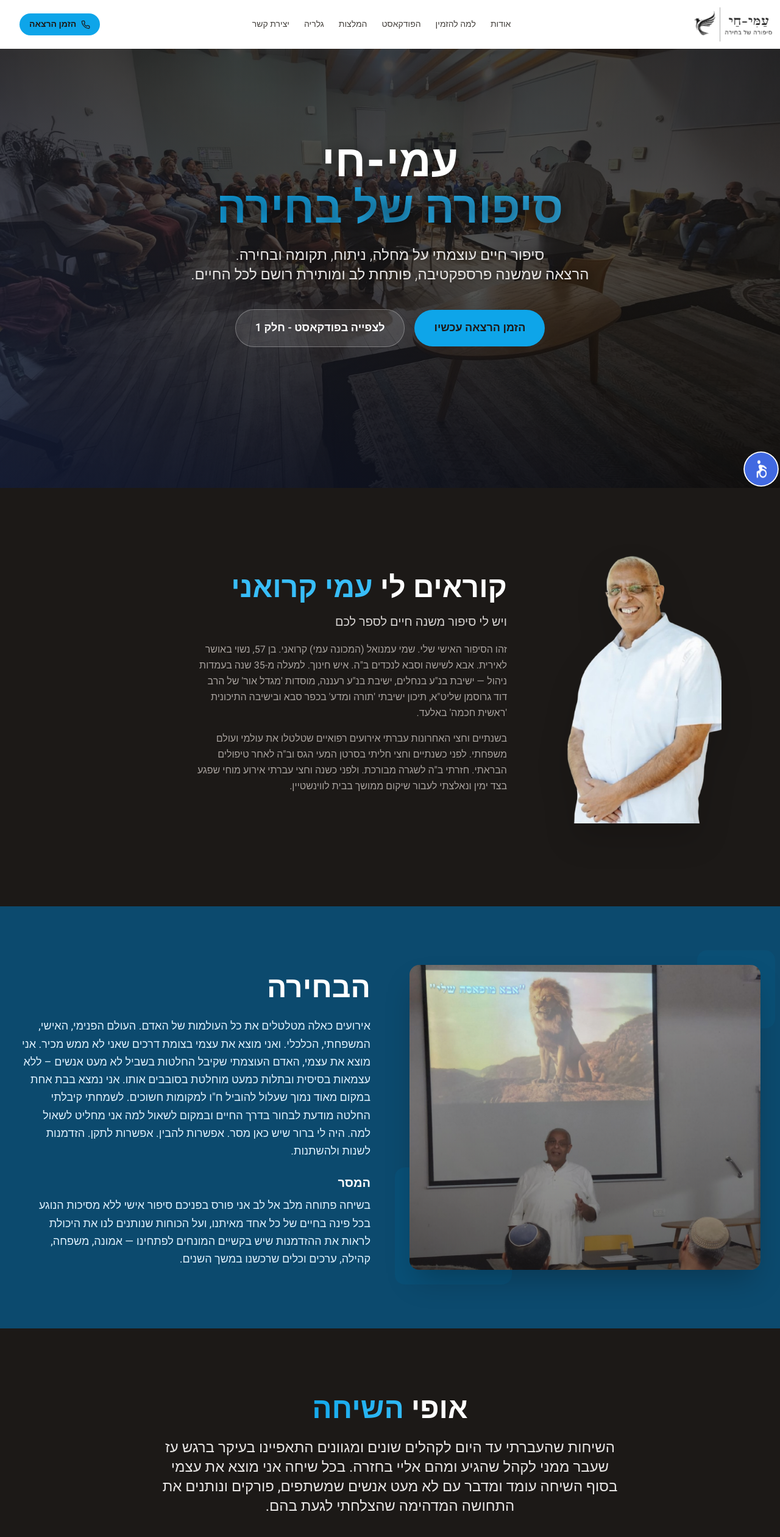
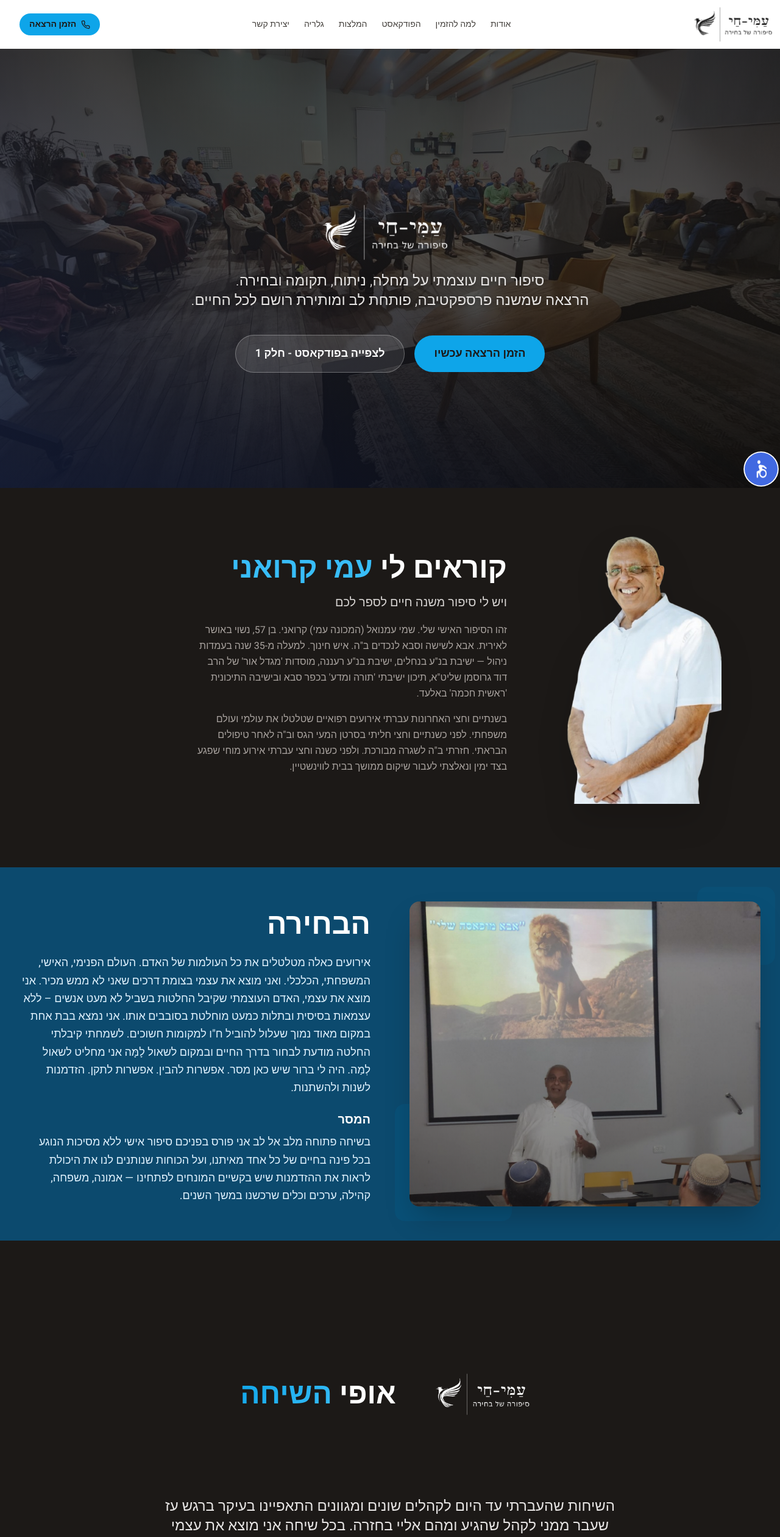
Before and after one commit to urlsab/ami-story, a React (Vite) app: page / in a window 1280 px wide. Shown: the top 2520 px of the page at 61% size. Built offline with nearby package versions, Linux system fonts and the light colour scheme.

Commit message:
edit text and logos

```diff
--- a/src/components/About.tsx
+++ b/src/components/About.tsx
@@ -8,7 +8,7 @@ export default function About() {
     <section
       id="about"
       ref={ref as React.RefObject<HTMLElement>}
-      className="py-24 bg-sky-900"
+      className="py-14 bg-sky-900"
     >
       <div className="max-w-7xl mx-auto px-4 sm:px-6 lg:px-8">
         <div className="grid lg:grid-cols-2 gap-16 items-center">
@@ -35,7 +35,7 @@ export default function About() {
             </h2>
             <div className="space-y-6 text-sky-100 text-lg leading-relaxed">
               <p>
-                אירועים כאלה מטלטלים את כל העולמות של האדם. העולם הפנימי, האישי, המשפחתי, הכלכלי. ואני מוצא את עצמי בצומת דרכים שאני לא ממש מכיר. אני מוצא את עצמי, האדם העוצמתי שקיבל החלטות בשביל לא מעט אנשים – ללא עצמאות בסיסית ובתלות כמעט מוחלטת בסובבים אותו. אני נמצא בבת אחת במקום מאוד נמוך שעלול להוביל ח"ו למקומות חשוכים. לשמחתי קיבלתי החלטה מודעת לבחור בדרך החיים ובמקום לשאול למה אני מחליט לשאול למה. היה לי ברור שיש כאן מסר. אפשרות להבין. אפשרות לתקן. הזדמנות לשנות ולהשתנות.
+                אירועים כאלה מטלטלים את כל העולמות של האדם. העולם הפנימי, האישי, המשפחתי, הכלכלי. ואני מוצא את עצמי בצומת דרכים שאני לא ממש מכיר. אני מוצא את עצמי, האדם העוצמתי שקיבל החלטות בשביל לא מעט אנשים – ללא עצמאות בסיסית ובתלות כמעט מוחלטת בסובבים אותו. אני נמצא בבת אחת במקום מאוד נמוך שעלול להוביל ח"ו למקומות חשוכים. לשמחתי קיבלתי החלטה מודעת לבחור בדרך החיים ובמקום לשאול לָמָּה אני מחליט לשאול לְמַה. היה לי ברור שיש כאן מסר. אפשרות להבין. אפשרות לתקן. הזדמנות לשנות ולהשתנות.
               </p>
               <div>
                 <p className="font-bold text-white text-xl mb-2">המסר</p>
--- a/src/components/CTA.tsx
+++ b/src/components/CTA.tsx
@@ -8,7 +8,7 @@ export default function CTA() {
     <section
       id="cta"
       ref={ref as React.RefObject<HTMLElement>}
-      className="py-24 bg-stone-950 relative overflow-hidden"
+      className="py-14 bg-stone-950 relative overflow-hidden"
     >
       {/* Subtle glow accents */}
       <div className="absolute inset-0 pointer-events-none">
--- a/src/components/Hero.tsx
+++ b/src/components/Hero.tsx
@@ -1,5 +1,6 @@
 
 import heroImg from '../Assets/tell 1.jpg';
+import logoImg from '../Assets/logo_ami-removebg-preview.png';
 
 export default function Hero() {
   return (
@@ -20,12 +21,15 @@ export default function Hero() {
 
       {/* Content */}
       <div className="relative z-10 text-center px-4 sm:px-8 max-w-5xl mx-auto">
-        <h1 className="animate-fade-in-up delay-100 text-shadow-lg text-white font-black text-4xl sm:text-5xl md:text-6xl lg:text-7xl leading-tight mb-6">
-          <span className="block">עמי-חי</span>
-          <span className="gradient-text block mt-1">סיפורה של בחירה</span>
-        </h1>
+        <div className="animate-fade-in-up delay-100 mb-0 p-0 m-0 flex justify-center">
+          <img
+            src={logoImg}
+            alt="עמי-חי - סיפורה של בחירה"
+            className="h-56 sm:h-64 md:h-80 lg:h-96 w-auto drop-shadow-2xl brightness-0 invert p-0 m-0"
+          />
+        </div>
 
-        <p className="animate-fade-in-up delay-300 text-shadow text-stone-200 text-lg sm:text-xl md:text-2xl font-light max-w-3xl mx-auto leading-relaxed mb-10">
+        <p className="animate-fade-in-up delay-300 -mt-10 sm:-mt-16 md:-mt-24 lg:-mt-32 text-shadow text-stone-200 text-lg sm:text-xl md:text-2xl font-light max-w-3xl mx-auto leading-relaxed mb-10">
           סיפור חיים עוצמתי על מחלה, ניתוח, תקומה ובחירה.
           <br className="hidden sm:block" />
           הרצאה שמשנה פרספקטיבה, פותחת לב ומותירת רושם לכל החיים.
--- a/src/components/IntroSection.tsx
+++ b/src/components/IntroSection.tsx
@@ -24,7 +24,7 @@ export default function IntroSection() {
   }, []);
 
   return (
-    <section id="intro" className="py-20 bg-stone-900 overflow-hidden">
+    <section id="intro" className="py-12 bg-stone-900 overflow-hidden">
       <div className="max-w-6xl mx-auto px-4 sm:px-6 lg:px-8">
 
         {/* Header row: image + title */}
--- a/src/components/Testimonials.tsx
+++ b/src/components/Testimonials.tsx
@@ -1,12 +1,20 @@
 import { useScrollAnimation } from '../hooks/useScrollAnimation';
 import { Quote } from 'lucide-react';
 import estiImg from '../Assets/esti recommand.jpg';
+import logoImg from '../Assets/logo_ami-removebg-preview.png';
+import tomerImg from '../Assets/tomer recommand.jpg';
 
 const testimonials = [
   {
     quote: 'הסיפור שלו נותן המון פרספקטיבה על מה שחשוב באמת בחיים',
     author: 'אסתי בוקובסקי',
     role: 'מנהלת מרכז קהילתי קדומים',
+    featured: true,
+  },
+  {
+    quote: 'הדמעות שנצצו בעיני רבים מאיתנו העידו על העוצמה הרגשית שהצלחת להעביר, והשקט המוחלט ששרר באולם שיקף את ההקשבה העמוקה והחיבור המיוחד שנוצר.',
+    author: 'תומר רבי',
+    role: 'מנהל בית חינוך בני חיל',
     featured: true,
   },
   {
@@ -47,10 +55,13 @@ export default function Testimonials() {
       <div className="max-w-7xl mx-auto px-4 sm:px-6 lg:px-8">
         {/* Header */}
         <div className="text-center mb-14">
-          <h2 className="text-3xl sm:text-4xl md:text-5xl font-black text-white mt-3 mb-4">
-            המלצות שמדברות{' '}
-            <span className="gradient-text">בעצמן</span>
-          </h2>
+          <div className="flex items-center justify-center gap-1 mt-3 mb-4">
+            <img src={logoImg} alt="לוגו עמי-חי" className="h-48 sm:h-60 md:h-72 w-auto brightness-0 invert p-0 -mr-6 sm:-mr-18 md:-mr-22" />
+            <h2 className="text-3xl sm:text-4xl md:text-5xl font-black text-white">
+              המלצות שמדברות{' '}
+              <span className="gradient-text">בעצמן</span>
+            </h2>
+          </div>
           <p className="text-stone-400 text-lg max-w-2xl mx-auto">
             מאות אנשים שחוו את ההרצאה ומשתפים בחוויה שלהם
           </p>
@@ -78,12 +89,18 @@ export default function Testimonials() {
             </div>
           ))}
 
-        {/* Esti recommendation image */}
-        <div className="flex justify-center mb-8">
+        {/* Recommendation images */}
+        <div className="flex flex-col sm:flex-row justify-center items-center gap-6 mb-8">
           <img
             src={estiImg}
             alt="המלצה של אסתי בוקובסקי"
-            className="rounded-2xl shadow-xl max-w-sm w-full"
+            className="rounded-2xl shadow-xl max-w-sm w-full mx-auto"
+            loading="lazy"
+          />
+          <img
+            src={tomerImg}
+            alt="המלצה של תומר רבי"
+            className="rounded-2xl shadow-xl max-w-sm w-full mx-auto"
             loading="lazy"
           />
         </div>
--- a/src/components/UpcomingEvents.tsx
+++ b/src/components/UpcomingEvents.tsx
@@ -1,5 +1,6 @@
 import { useEffect, useRef } from 'react';
 import { Calendar, Star, Moon } from 'lucide-react';
+import logoImg from '../Assets/logo_ami-removebg-preview.png';
 
 const elulText = `לקראת חודש אלול, אנו מציעים לכם שיחת
 התעוררות מיוחדת במינה, המעוררת את הלב,
@@ -57,9 +58,12 @@ export default function UpcomingEvents() {
         {/* Header */}
         <div ref={headerRef} className="scroll-fade text-center mb-16">
 
-          <h2 className="text-5xl sm:text-6xl md:text-7xl font-black text-white mt-4 mb-5 leading-tight">
-            אירועים <span className="text-sky-400">עתידיים</span>
-          </h2>
+          <div className="flex items-center justify-center gap-1 mt-4 mb-5">
+            <img src={logoImg} alt="לוגו עמי-חי" className="h-60 sm:h-72 md:h-80 w-auto brightness-0 invert p-0 -mr-18 sm:-mr-22 md:-mr-28" />
+            <h2 className="text-5xl sm:text-6xl md:text-7xl font-black text-white leading-tight">
+              אירועים <span className="text-sky-400">עתידיים</span>
+            </h2>
+          </div>
 
         </div>
 
--- a/src/components/Videos.tsx
+++ b/src/components/Videos.tsx
@@ -17,7 +17,7 @@ export default function Videos() {
     <section
       id="videos"
       ref={ref as React.RefObject<HTMLElement>}
-      className="py-24 relative bg-sky-900 bg-cover bg-center bg-no-repeat"
+      className="py-14 relative bg-sky-900 bg-cover bg-center bg-no-repeat"
       style={{ backgroundImage: "url('https://images.pexels.com/photos/3783471/pexels-photo-3783471.jpeg?auto=compress&cs=tinysrgb&w=1600')" }}
     >
       {/* Dark overlay */}
--- a/src/components/WhyBook.tsx
+++ b/src/components/WhyBook.tsx
@@ -1,5 +1,6 @@
 import { useScrollAnimation } from '../hooks/useScrollAnimation';
 import { ArrowUpRight } from 'lucide-react';
+import logoImg from '../Assets/logo_ami-removebg-preview.png';
 
 export default function WhyBook() {
   const ref = useScrollAnimation();
@@ -13,9 +14,12 @@ export default function WhyBook() {
       <div className="max-w-7xl mx-auto px-4 sm:px-6 lg:px-8">
         {/* Header */}
         <div className="text-center mb-6">
-          <h2 className="text-3xl sm:text-4xl md:text-5xl font-black text-white mt-3 mb-4">
-            אופי <span className="gradient-text">השיחה</span>
-          </h2>
+          <div className="flex items-center justify-center gap-1 mt-3 mb-4">
+            <img src={logoImg} alt="לוגו עמי-חי" className="h-48 sm:h-60 md:h-72 w-auto brightness-0 invert p-0 -mr-14 sm:-mr-18 md:-mr-22" />
+            <h2 className="text-3xl sm:text-4xl md:text-5xl font-black text-white">
+              אופי <span className="gradient-text">השיחה</span>
+            </h2>
+          </div>
         </div>
 
         {/* Main text block */}
```
Also changed, not shown: src/Assets/tomer recommand.jpg (added).
